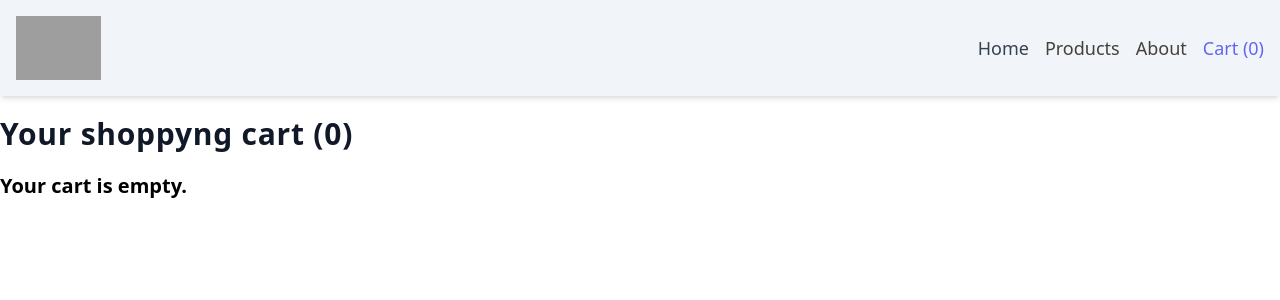
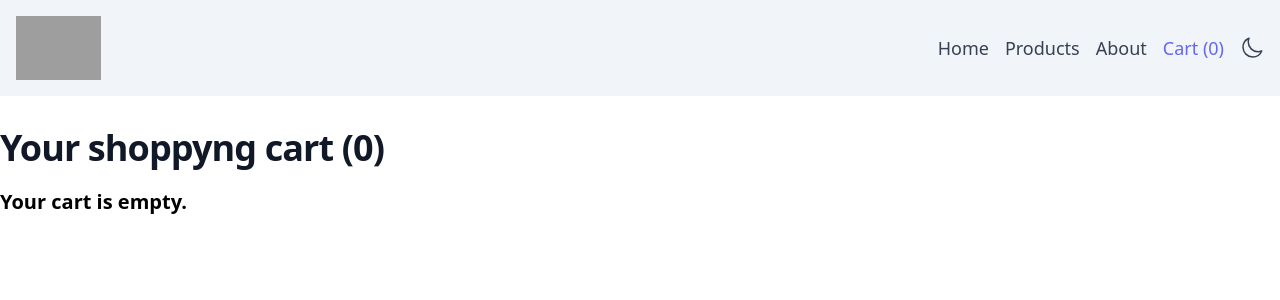
Before and after one commit to milanzivanov/fake-shop-app, a React (Vite) app: page /cart in a window 1280 px wide. Shown: the top 300 px of the page. Built offline with nearby package versions, Linux system fonts and the light colour scheme; grey boxes are pictures that could not be loaded.

Commit message:
add darkMode to Home and to MainNavigation

```diff
--- a/package.json
+++ b/package.json
@@ -12,6 +12,7 @@
   "dependencies": {
     "react": "^18.3.1",
     "react-dom": "^18.3.1",
+    "react-icons": "^5.3.0",
     "react-router-dom": "^6.26.2",
     "swiper": "^11.1.14"
   },
--- a/src/components/MainNavigation.jsx
+++ b/src/components/MainNavigation.jsx
@@ -2,52 +2,64 @@ import { NavLink } from "react-router-dom";
 import { useContext } from "react";
 import { CartContext } from "../context/CartContext";
 
+import { HiOutlineMoon, HiOutlineSun } from "react-icons/hi2";
+
 function MainNavigation() {
-  const { cartItem } = useContext(CartContext);
+  const { cartItem, darkMode, toggleDarkMode } = useContext(CartContext);
   return (
-    <div className="bg-slate-100 shadow-md">
+    <div className={`dark:bg-slate-800 bg-slate-100 ${darkMode && "dark"}`}>
       <header className="mx-auto max-w-7xl flex items-center justify-between  p-4">
         <NavLink to="/">
           <img
             className="h-16 w-auto"
-            src="https://ik.imagekit.io/milanz/milanzivanov_com/mzLogo2020_8BxKnLeaIZ.svg?updatedAt=1603180813004"
+            src="https://ik.imagekit.io/milanz/milanzivanov_com/mzLogo2020_8BxKnLeaIZ.svg"
             alt=""
           />
         </NavLink>
         <nav>
           <ul className="flex space-x-4">
-            <li>
+            <li className="text-lg dark:text-slate-100 text-gray-700 ">
               <NavLink
-                className="text-lg text-gray-700 hover:text-blue-700"
+                className={({ isActive }) => (isActive ? `active` : undefined)}
                 to="/"
               >
                 Home
               </NavLink>
             </li>
-            <li>
+            <li className="text-lg dark:text-slate-100 text-gray-700 ">
               <NavLink
-                className="text-lg text-stone-700 hover:text-blue-700"
+                className={({ isActive }) => (isActive ? `active` : undefined)}
                 to="/products"
               >
                 Products
               </NavLink>
             </li>
-            <li>
+            <li className="text-lg dark:text-slate-100 text-gray-700">
               <NavLink
-                className="text-lg text-stone-700 hover:text-blue-700"
+                className={({ isActive }) => (isActive ? `active` : undefined)}
                 to="/about"
               >
                 About
               </NavLink>
             </li>
-            <li>
+            <li className="text-lg dark:text-slate-100 text-gray-700 ">
               <NavLink
-                className="text-lg text-stone-700 hover:text-blue-700"
+                className={({ isActive }) => (isActive ? `active` : undefined)}
                 to="/cart"
               >
                 Cart ({cartItem.length})
               </NavLink>
             </li>
+            <button
+              className=" dark:text-slate-100 text-gray-700"
+              onClick={toggleDarkMode}
+            >
+              {darkMode ? (
+                <HiOutlineSun size={24} />
+              ) : (
+                <HiOutlineMoon size={24} />
+              )}
+            </button>
           </ul>
         </nav>
       </header>
--- a/src/context/CartContext.jsx
+++ b/src/context/CartContext.jsx
@@ -5,6 +5,11 @@ export const CartContext = createContext();
 
 export const CartProvider = ({ children }) => {
   const [cartItem, setCartItem] = useState([]);
+  const [darkMode, setDarkMode] = useState(false);
+
+  function toggleDarkMode() {
+    setDarkMode(!darkMode);
+  }
 
   function addToCart(product) {
     setCartItem([...cartItem, product]);
@@ -21,7 +26,14 @@ export const CartProvider = ({ children }) => {
 
   return (
     <CartContext.Provider
-      value={{ cartItem, addToCart, removeFromCart, clearCart }}
+      value={{
+        cartItem,
+        addToCart,
+        removeFromCart,
+        clearCart,
+        toggleDarkMode,
+        darkMode
+      }}
     >
       {children}
     </CartContext.Provider>
--- a/src/index.css
+++ b/src/index.css
@@ -1,6 +1,10 @@
 @tailwind base;
 @tailwind components;
 @tailwind utilities;
+
+* {
+  @applay transition-colors duration-300;
+}
 
 .active {
   color: #6366f1;
--- a/src/pages/AppLayout.jsx
+++ b/src/pages/AppLayout.jsx
@@ -4,7 +4,7 @@ import MainNavigation from "../components/MainNavigation";
 import Loader from "../components/Loader";
 import { CartProvider } from "../context/CartContext";
 
-function Root() {
+function RootLayout() {
   const navigation = useNavigation();
   const isLoading = navigation.state === "loading";
   return (
@@ -20,4 +20,4 @@ function Root() {
   );
 }
 
-export default Root;
+export default RootLayout;
--- a/src/pages/Cart.jsx
+++ b/src/pages/Cart.jsx
@@ -9,7 +9,7 @@ function Cart() {
   return (
     <div className="h-screen">
       <div className="mx-auto max-w-7xl">
-        <h2 className="tracking-wide text-3xl py-5 font-bold text-gray-900">
+        <h2 className="text-4xl font-bold tracking-tight pb-5 pt-8 text-gray-900">
           Your shoppyng cart ({cartItem.length})
         </h2>
         <div className="mb-5">
--- a/src/pages/Home.jsx
+++ b/src/pages/Home.jsx
@@ -1,8 +1,11 @@
 /* eslint-disable react-refresh/only-export-components */
+import { useContext } from "react";
+import { CartContext } from "../context/CartContext";
+
+import { Link, useLoaderData } from "react-router-dom";
+import { getProducts } from "../services/apiProducts";
+
 import { Slider } from "../components/Slider";
-import { Link, useLoaderData } from "react-router-dom";
-
-import { getProducts } from "../services/apiProducts";
 
 export async function loader() {
   const products = await getProducts();
@@ -10,13 +13,19 @@ export async function loader() {
 }
 
 function Home() {
+  const { darkMode } = useContext(CartContext);
+
   const products = useLoaderData();
 
   return (
     <>
-      <div className="flex justify-center h-[calc(100vh-96px)] bg-blue-100 bg-[url('/bg-image.jpeg')] bg-cover">
+      <div
+        className={`flex justify-center h-[calc(100vh-96px)] dark:bg-black ${
+          darkMode && "dark"
+        } bg-[url('/bg-image.jpeg')] bg-cover`}
+      >
         <div className="mx-auto max-w-7xl flex flex-col justify-center items-center h-full">
-          <h1 className="text-5xl font-bold tracking-wide text-slate-100 mb-10">
+          <h1 className="text-5xl font-bold tracking-wide dark:text-white text-slate-100 mb-10">
             Find your perfect match.
           </h1>
 
@@ -25,7 +34,7 @@ function Home() {
           </div>
           <Link
             to="/products"
-            className="flex items-center bg-indigo-500 hover:bg-indigo-600 text-slate-50 text-2xl px-5 py-3 rounded-md"
+            className="flex items-center dark:bg-slate-50 bg-indigo-500  hover:bg-indigo-600 dark:hover:bg-indigo-50 dark:text-indigo-500 text-slate-50 text-2xl px-5 py-3 rounded-md"
           >
             Discover our products <span className="ml-2">&rarr;</span>
           </Link>
--- a/src/pages/Products.jsx
+++ b/src/pages/Products.jsx
@@ -28,7 +28,7 @@ function Products() {
                   <h3 className="text-xl text-gray-900 font-bold tracking-wide pb-5">
                     {product.title}
                   </h3>
-                  <div className="flex justify-center">
+                  <div className="flex justify-center mb-5">
                     <img
                       className="w-40"
                       src={product.image}
@@ -37,11 +37,12 @@ function Products() {
                   </div>
                 </div>
                 <div className="py-2">
-                  <p className="text-balance text-base leading-relaxed mb-5">
+                  <p className="text-balance text-base leading-relaxed mb-10">
                     {product.description}
                   </p>
-                  <p className="italic font-bold text-xl mb-5 text-indigo-500">
-                    <span className=" text-gray-800">Price: </span>
+
+                  <p className="flex justify-start italic font-bold text-xl mb-5 text-indigo-500">
+                    <span className=" text-gray-800">Price:&nbsp;</span>
                     {product.price}&#8364;
                   </p>
                 </div>
--- a/tailwind.config.js
+++ b/tailwind.config.js
@@ -4,5 +4,6 @@ export default {
   theme: {
     extend: {}
   },
-  plugins: []
+  plugins: [],
+  darkMode: "selector"
 };
```
Also changed, not shown: 1 other file (tests, documents, lock files or other folders).
